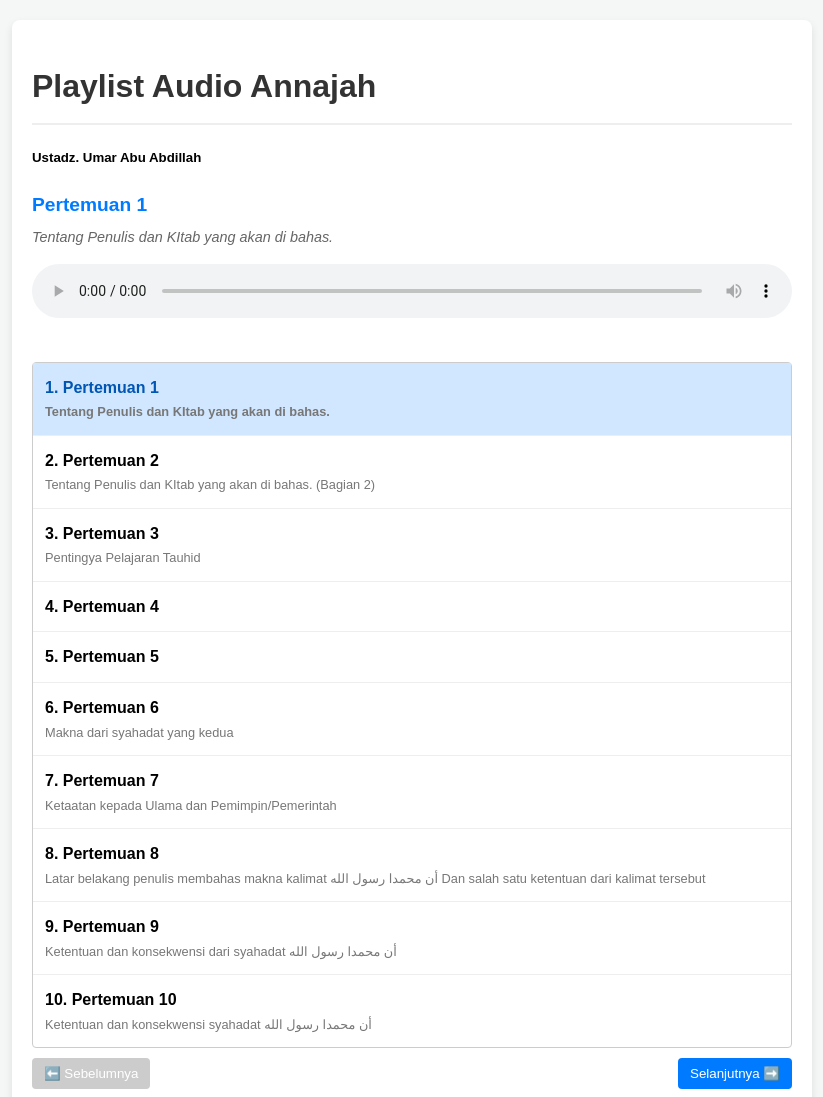
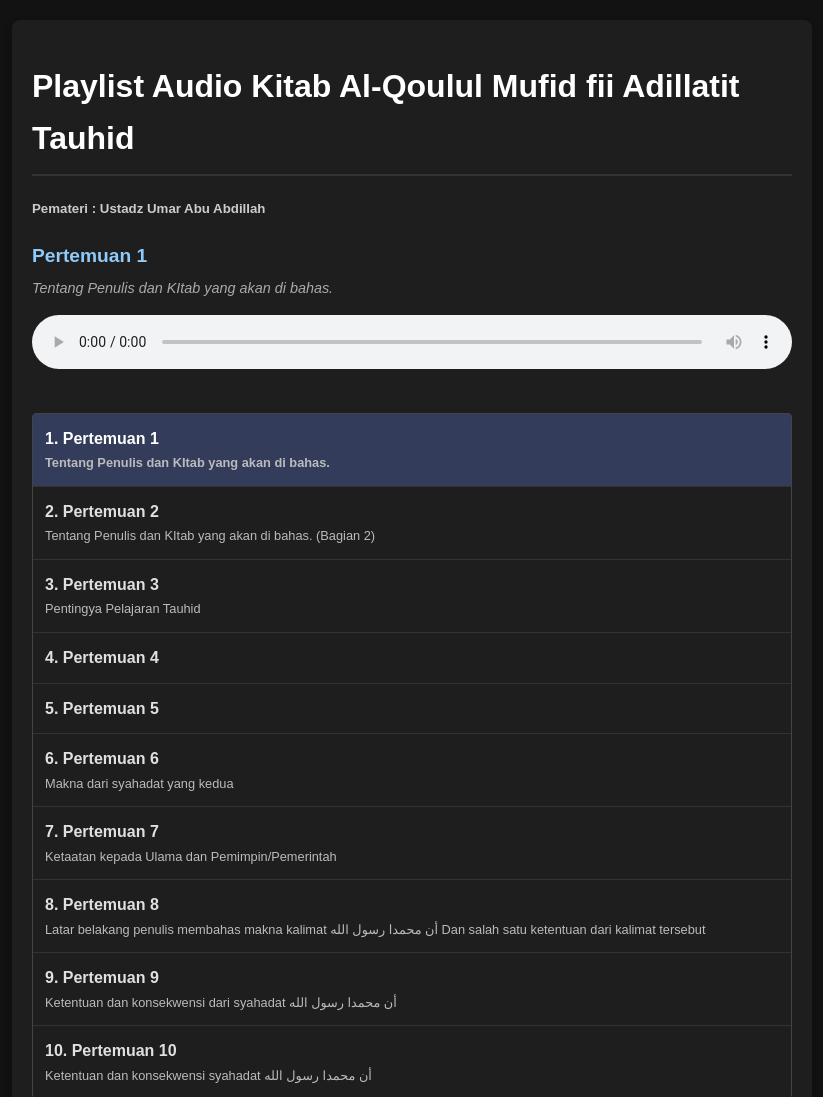
Before and after one commit to gplusnation/annajah, a plain HTML site: page index.html in a window 1280 px wide. Shown: the top 1097 px of the page, without its empty margins (228-1051 px from the left). Drawn offline with Linux system fonts and the light colour scheme.

Commit message:
Update index.html
dark

```diff
--- a/index.html
+++ b/index.html
@@ -13,22 +13,27 @@
       font-family: Arial, sans-serif;
       margin: 20px;
       line-height: 1.6;
-      background-color: #f4f7f6;
+      background-color: #121212; /* dark background */
+      color: #e0e0e0; /* light text */
     }
 
     .container {
       max-width: 800px;
       margin: 0 auto;
-      background-color: #fff;
+      background-color: #1e1e1e; /* darker container */
       padding: 20px;
       border-radius: 8px;
-      box-shadow: 0 4px 8px rgba(0, 0, 0, 0.1);
+      box-shadow: 0 4px 8px rgba(0, 0, 0, 0.3);
     }
 
     h1 {
-      color: #333;
-      border-bottom: 2px solid #eee;
+      color: #ffffff;
+      border-bottom: 2px solid #333;
       padding-bottom: 10px;
+    }
+
+    h5 {
+      color: #cccccc;
     }
 
     #audio-player {
@@ -38,14 +43,14 @@
 
     #current-title {
       margin-top: 0;
-      color: #007bff;
+      color: #90caf9; /* biru terang */
       font-size: 1.2em;
       margin-bottom: 5px;
     }
 
     #current-subtitle {
       font-size: 0.9em;
-      color: #666;
+      color: #aaaaaa;
       font-style: italic;
       display: block;
       margin-bottom: 15px;
@@ -54,7 +59,7 @@
     #playlist-container {
       list-style: none;
       padding: 0;
-      border: 1px solid #ccc;
+      border: 1px solid #444;
       border-radius: 4px;
       margin-bottom: 10px;
     }
@@ -62,7 +67,9 @@
     #playlist-container li {
       padding: 12px;
       cursor: pointer;
-      border-bottom: 1px solid #eee;
+      border-bottom: 1px solid #333;
+      background-color: #1e1e1e;
+      color: #e0e0e0;
       transition: background-color 0.2s;
     }
 
@@ -71,13 +78,13 @@
     }
 
     #playlist-container li:hover {
-      background-color: #e9f0f8;
+      background-color: #333;
     }
 
     #playlist-container li.current-track {
-      background-color: #d1e7ff;
+      background-color: #333c5a;
       font-weight: bold;
-      color: #0056b3;
+      color: #ffffff;
     }
 
     .list-title {
@@ -87,7 +94,7 @@
 
     .list-subtitle {
       font-size: 0.8em;
-      color: #777;
+      color: #bbbbbb;
       display: block;
       margin-top: 2px;
     }
@@ -100,7 +107,7 @@
 
     .pagination button {
       padding: 8px 12px;
-      background-color: #007bff;
+      background-color: #333;
       color: white;
       border: none;
       border-radius: 4px;
@@ -108,7 +115,8 @@
     }
 
     .pagination button:disabled {
-      background-color: #ccc;
+      background-color: #555;
+      color: #aaa;
       cursor: default;
     }
 
@@ -160,14 +168,14 @@
         font-size: 0.8em;
       }
     }
+  </style>
 
-    }
-  </style>
 </head>
 <body>
   <div class="container">
-    <h1>Playlist Audio Annajah</h1>
-    <h5>Ustadz. Umar Abu Abdillah</h5>
+    <h1>Playlist Audio Kitab Al-Qoulul Mufid fii Adillatit Tauhid</h1>
+    <h5>Pemateri : Ustadz Umar Abu Abdillah</h5>
+
 
     <h3 id="current-title">Memuat...</h3>
     <span id="current-subtitle"></span>
```
Lines whose indentation alone changed are shown as unchanged.
